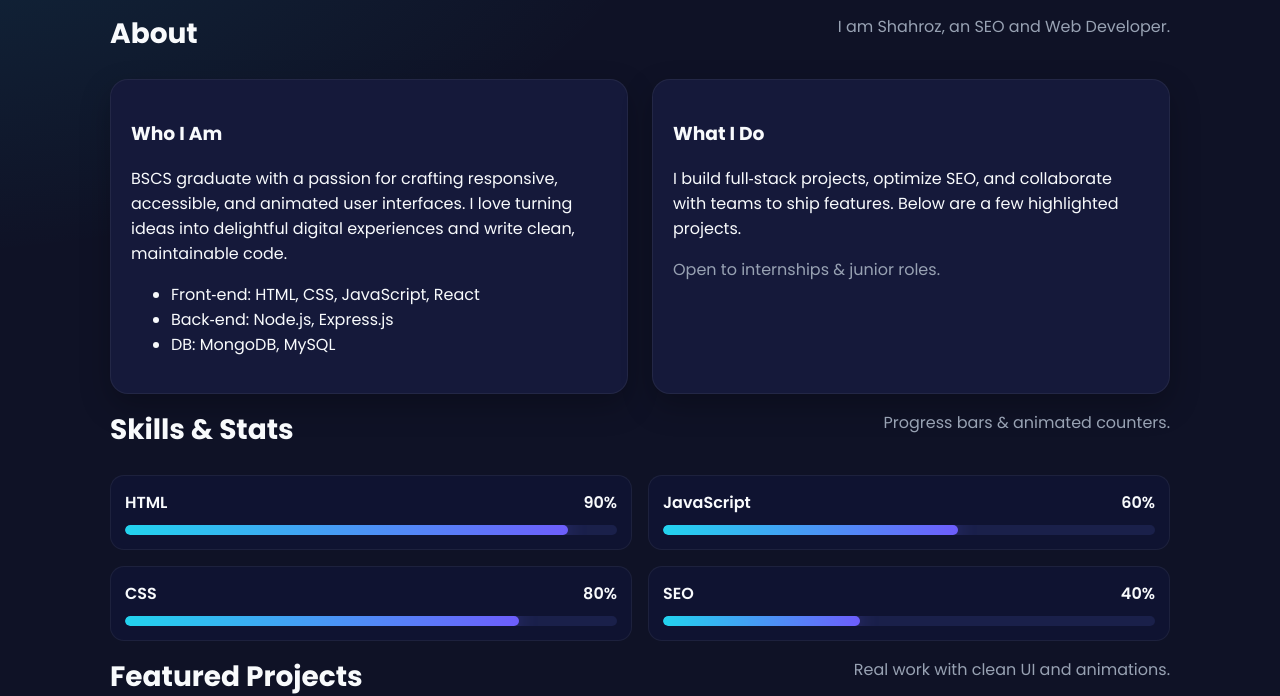
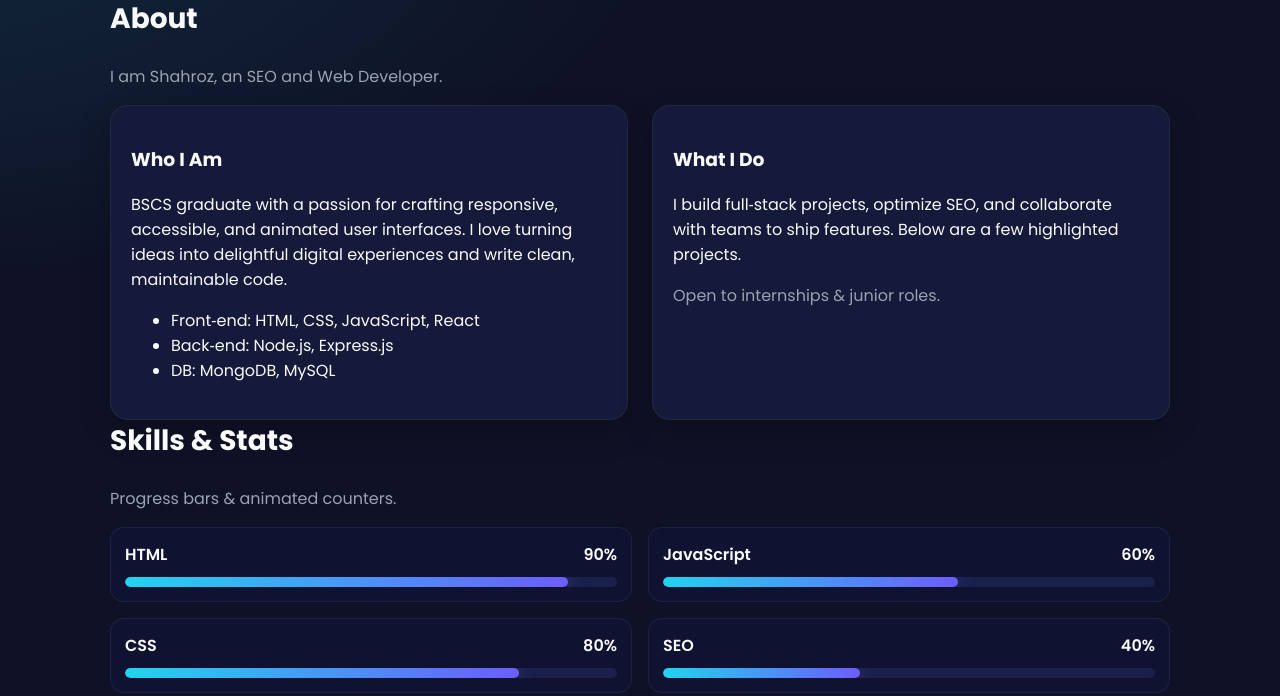
Before and after one commit to sharii-hacks/shahroz-portfoloio, a plain HTML site: page index.html in a window 1280 px wide. Shown: the part 535-1231 px from the top of the page. Drawn offline with Linux system fonts and the light colour scheme.

Commit message:
index.html

```diff
--- a/index.html
+++ b/index.html
@@ -61,7 +61,7 @@
     /* Section headers */
     .section-head{display:flex; align-items:end; justify-content:space-between; gap:20px; margin-bottom:24px}
     .section-head h2{margin:0; font-size:28px}
-    .muted{color:var(--muted)}
+    .muted{color:var(--muted); display: block; margin-top: 5px; }
 
     /* About */
     .about{display:grid; grid-template-columns:1fr 1fr; gap:24px}
@@ -170,8 +170,8 @@
     <section id="about" class="container">
       <div class="section-head">
         <h2>About</h2>
-        <p class="muted">I am Shahroz, an SEO and Web Developer.</p>
       </div>
+      <p class="muted">I am Shahroz, an SEO and Web Developer.</p>
       <div class="about">
         <div class="card reveal">
           <h3>Who I Am</h3>
@@ -198,8 +198,8 @@
     <section id="skills" class="container">
       <div class="section-head">
         <h2>Skills & Stats</h2>
-        <p class="muted">Progress bars & animated counters.</p>
       </div>
+      <p class="muted">Progress bars & animated counters.</p>
       <div class="skills">
         <div class="skill reveal">
           <div class="skill-header"><span>HTML</span><span>90%</span></div>
@@ -225,8 +225,8 @@
     <section id="projects" class="container">
       <div class="section-head">
         <h2>Featured Projects</h2>
-        <p class="muted">Real work with clean UI and animations.</p>
       </div>
+      <p class="muted">Real work with clean UI and animations.</p>
       <div class="grid">
         <article class="project reveal">
           <div class="thumb"><span class="tag">React</span><span class="tag">AJAX</span></div>
@@ -251,8 +251,8 @@
 <section id="contact" class="container">
   <div class="section-head">
     <h2>Contact</h2>
-    <p class="muted">Let’s build something great together.</p>
   </div>
+  <p class="muted">Let’s build something great together.</p>
 
   <form id="contactForm" class="reveal"
         action="https://formspree.io/f/mzzakeyv" method="POST">
```
